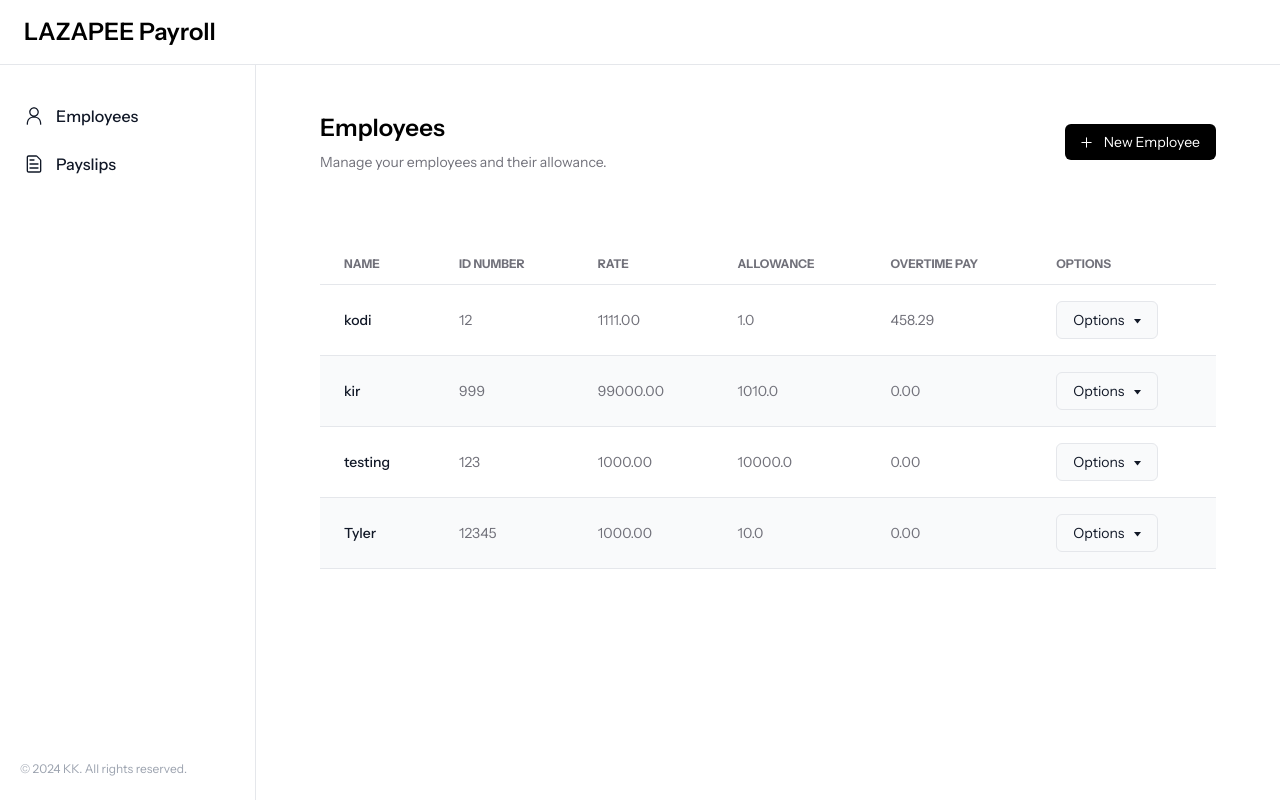
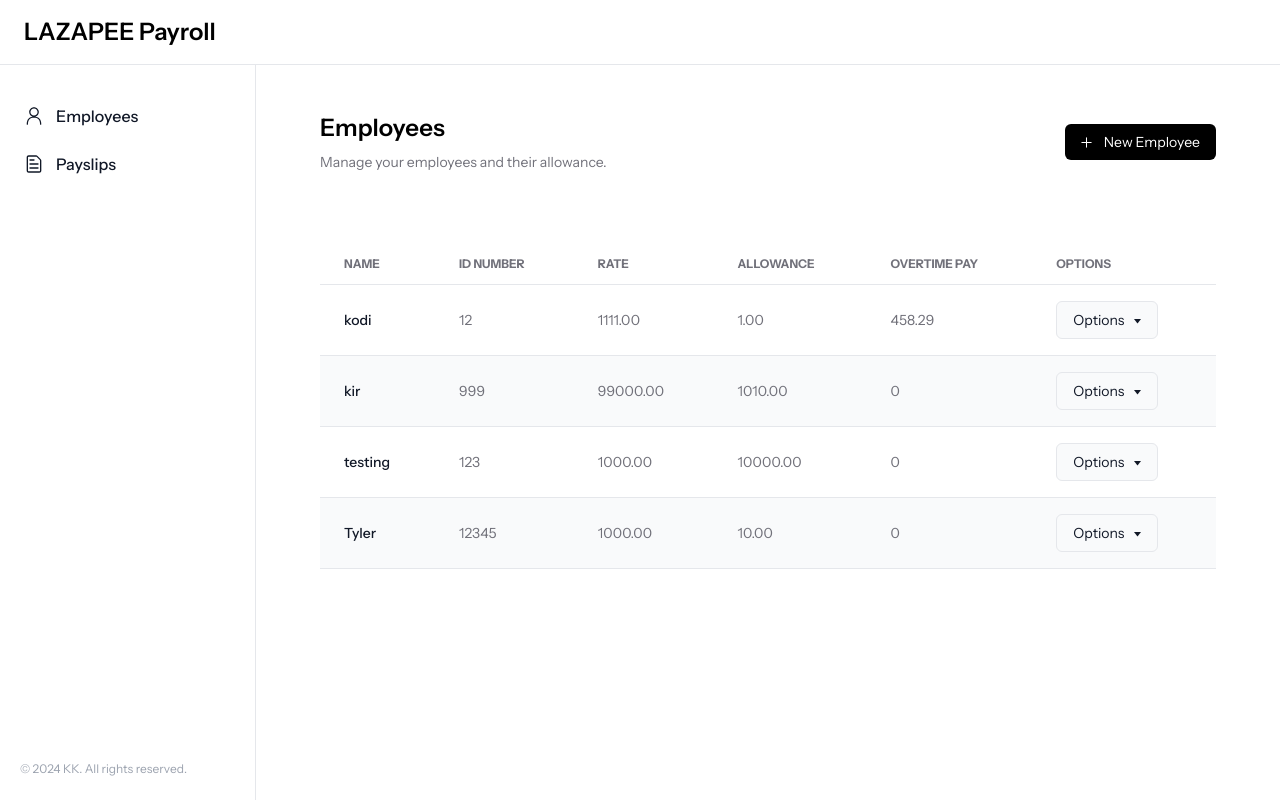
Before and after one commit to kirpnlbr/Final-Project, a Django app: page / in a window 1280 px wide. Run offline with Django 5.2, Linux system fonts and the light colour scheme; data comes from the database, SQL or seed files in the repository; some libraries are stand-ins or nearby versions.

Commit message:
fix: employee table formatting

```diff
--- a/Lazapee/payroll_app/templates/payroll_app/employees.html
+++ b/Lazapee/payroll_app/templates/payroll_app/employees.html
@@ -76,10 +76,21 @@
                     {{ employee.rate | floatformat:2 }}
                 </td>
                 <td class="px-6 py-4">
-                    {{ employee.allowance | default:0 }}
+                    {% if employee.allowance == 0 or employee.allowance is None %}
+                        0
+                    {% else %}
+                        {{ employee.allowance|floatformat:2 }}
+                    {% endif %}
                 </td>
+
                 <td class="px-6 py-4">
-                    {{ employee.overtime_pay | default:0 | floatformat:2 }}
+                    {% if employee.overtime_pay == 0 or employee.overtime_pay is None %}
+                        0
+                    {% else %}
+                        {{ employee.overtime_pay|floatformat:2 }}
+                    {% endif %}
+                </td>
+                </td>
                 </td>
                 <td class="px-6 py-4">
                     <div class="relative">
--- a/Lazapee/payroll_app/views.py
+++ b/Lazapee/payroll_app/views.py
@@ -33,6 +33,8 @@ def create_employee(request):
         if Employee.objects.filter(id_number=id_number).exists():
             messages.error(request, 'Employee with this ID number already exists.')
             return render(request, 'payroll_app/create_employee.html')
+
+
 
         Employee.objects.create(
             name=name,
@@ -115,6 +117,7 @@ def add_overtime(request, id_number):
 
     context = {'employees': Employee.objects.all()}
     return render(request, 'payroll_app/employees.html', context)
+
 
 
 
```
